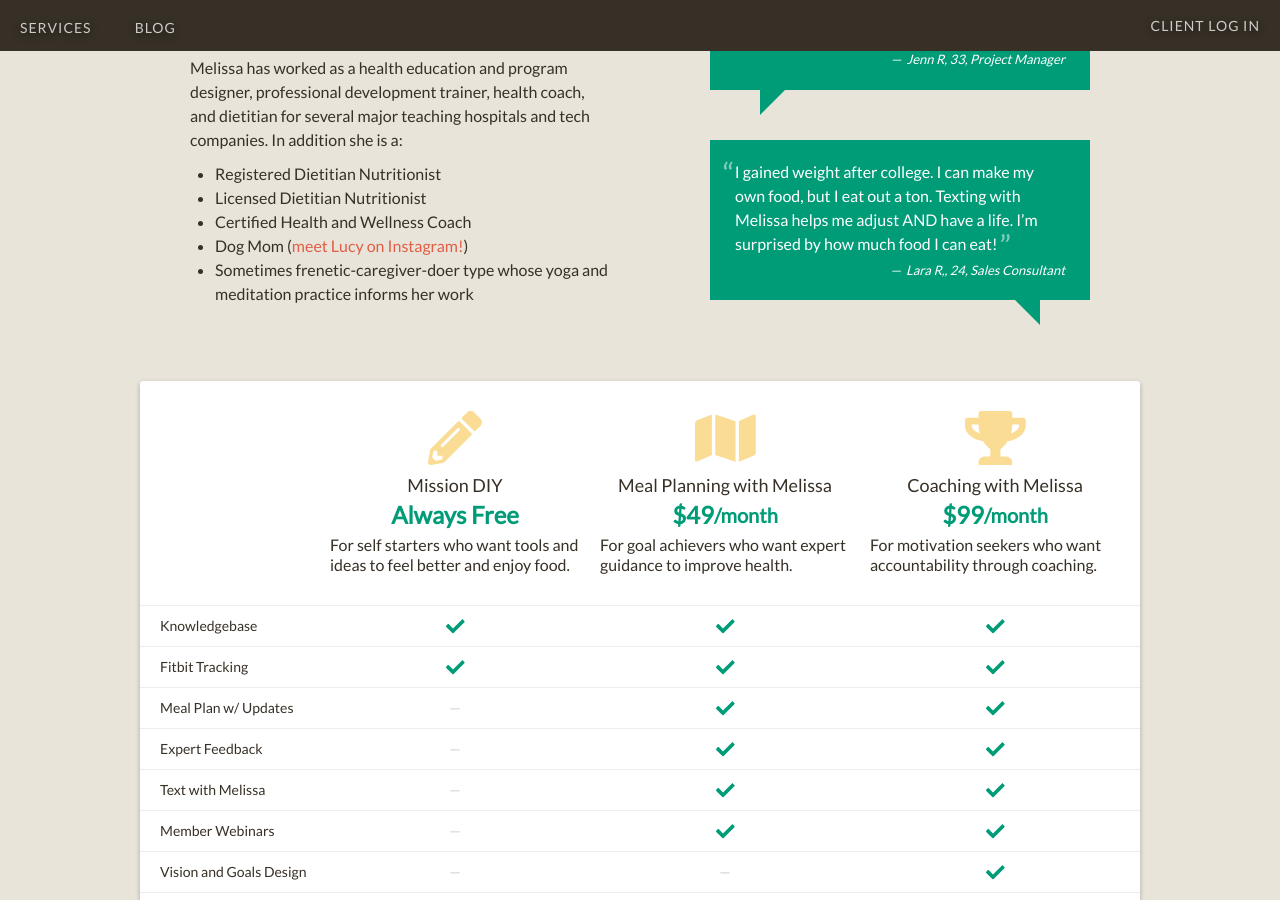
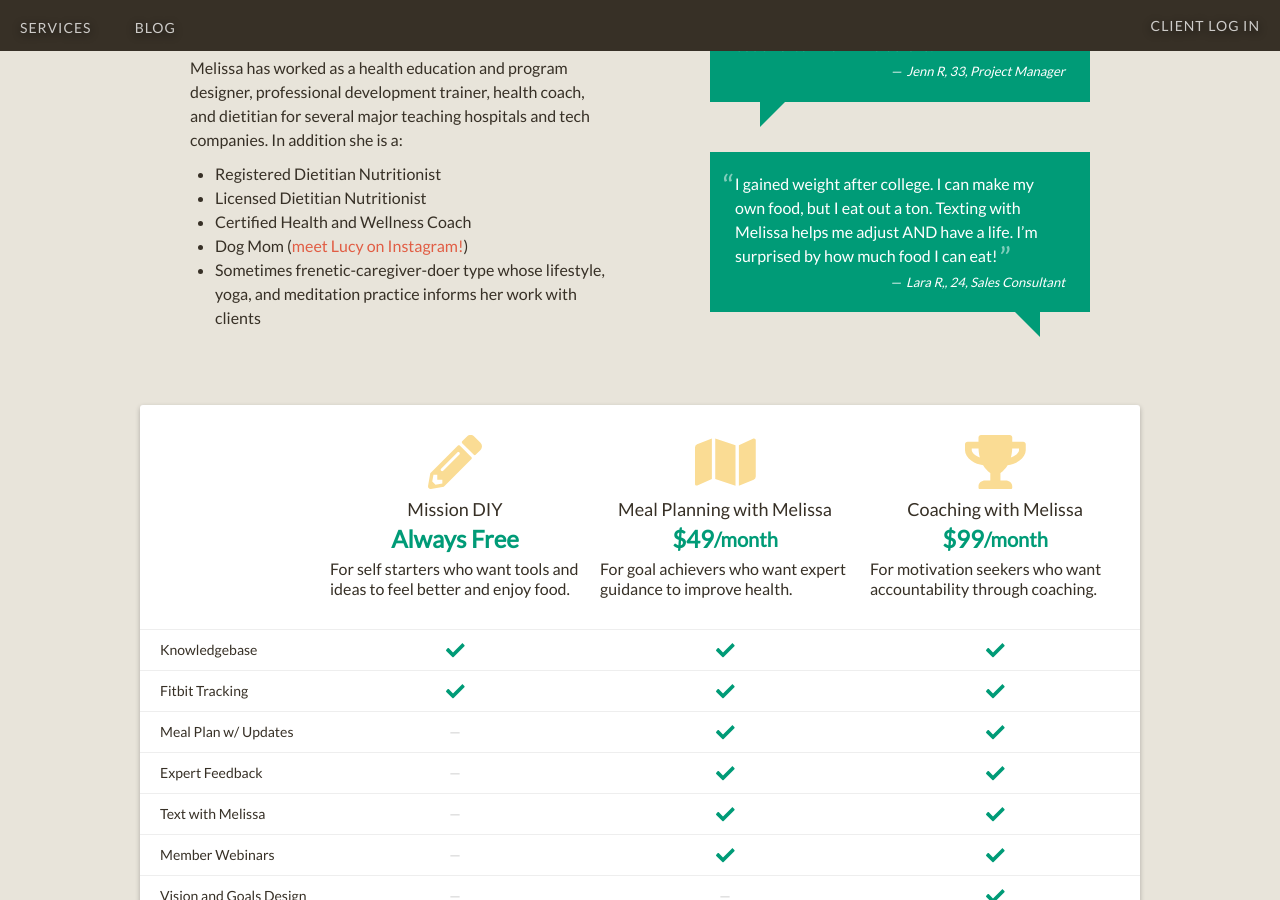
Before and after one commit to davelandry/missionnutrition, a Jekyll site: the page built from index.html, in a window 1280 px wide and 900 px high, scrolled down 937 px. Built offline with Jekyll 4.4.1, drawn with Linux system fonts in a browser that asks for light colours; nearby versions of some CDN libraries.

Commit message:
adjusts last bullet point in Bio

```diff
--- a/_includes/Bio.html
+++ b/_includes/Bio.html
@@ -21,7 +21,7 @@
     <li>Licensed Dietitian Nutritionist</li>
     <li>Certified Health and Wellness Coach</li>
     <li>Dog Mom (<a href="https://www.instagram.com/p/BRoz9kkFQVv/?taken-by=missionnutritionboston" target="_blank">meet Lucy on Instagram!</a>)</li>
-    <li>Sometimes frenetic-caregiver-doer type whose yoga and meditation practice informs her work</li>
+    <li>Sometimes frenetic-caregiver-doer type whose lifestyle, yoga, and meditation practice informs her work with clients</li>
   </ul>
 
 </section>
```
